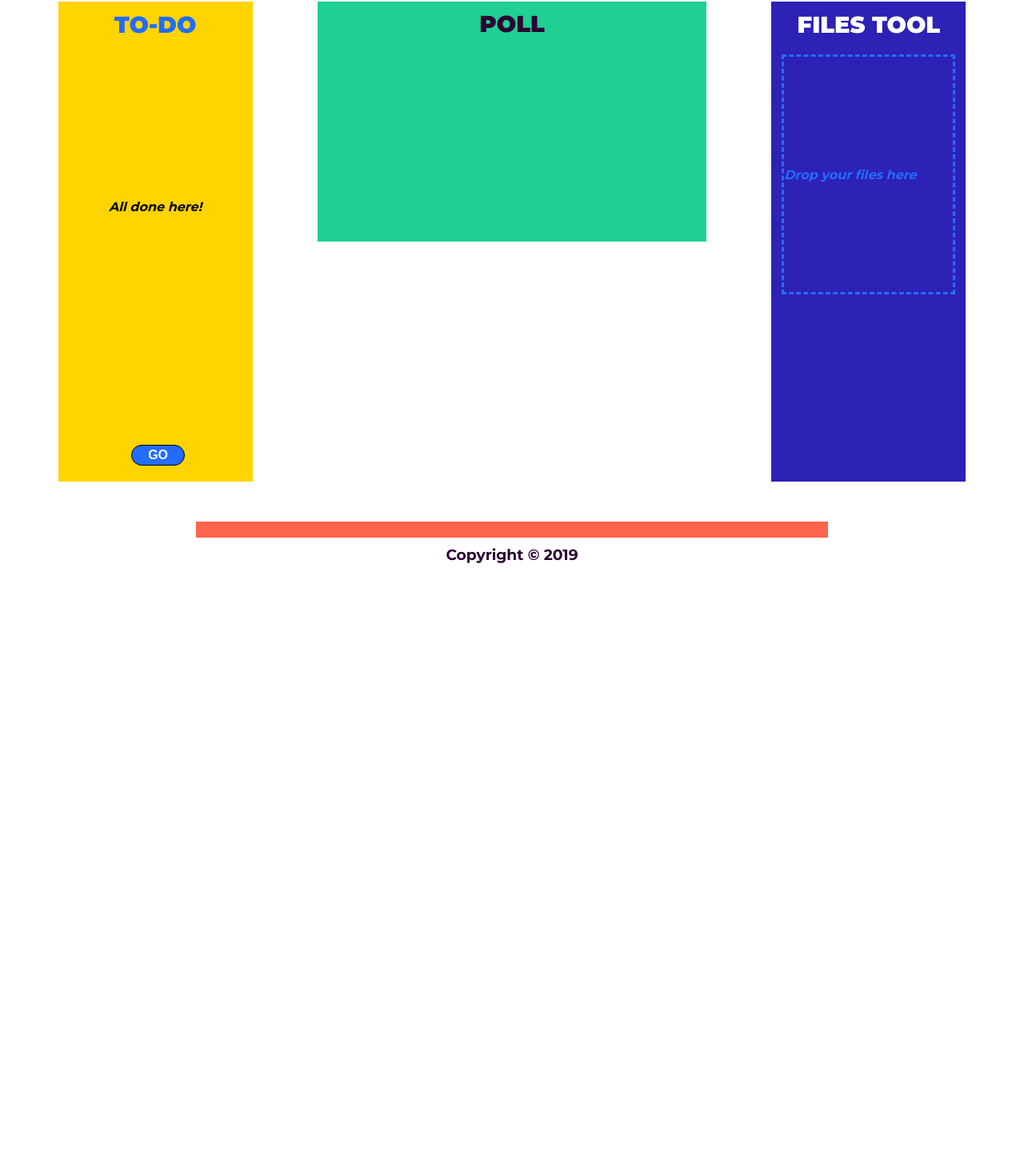
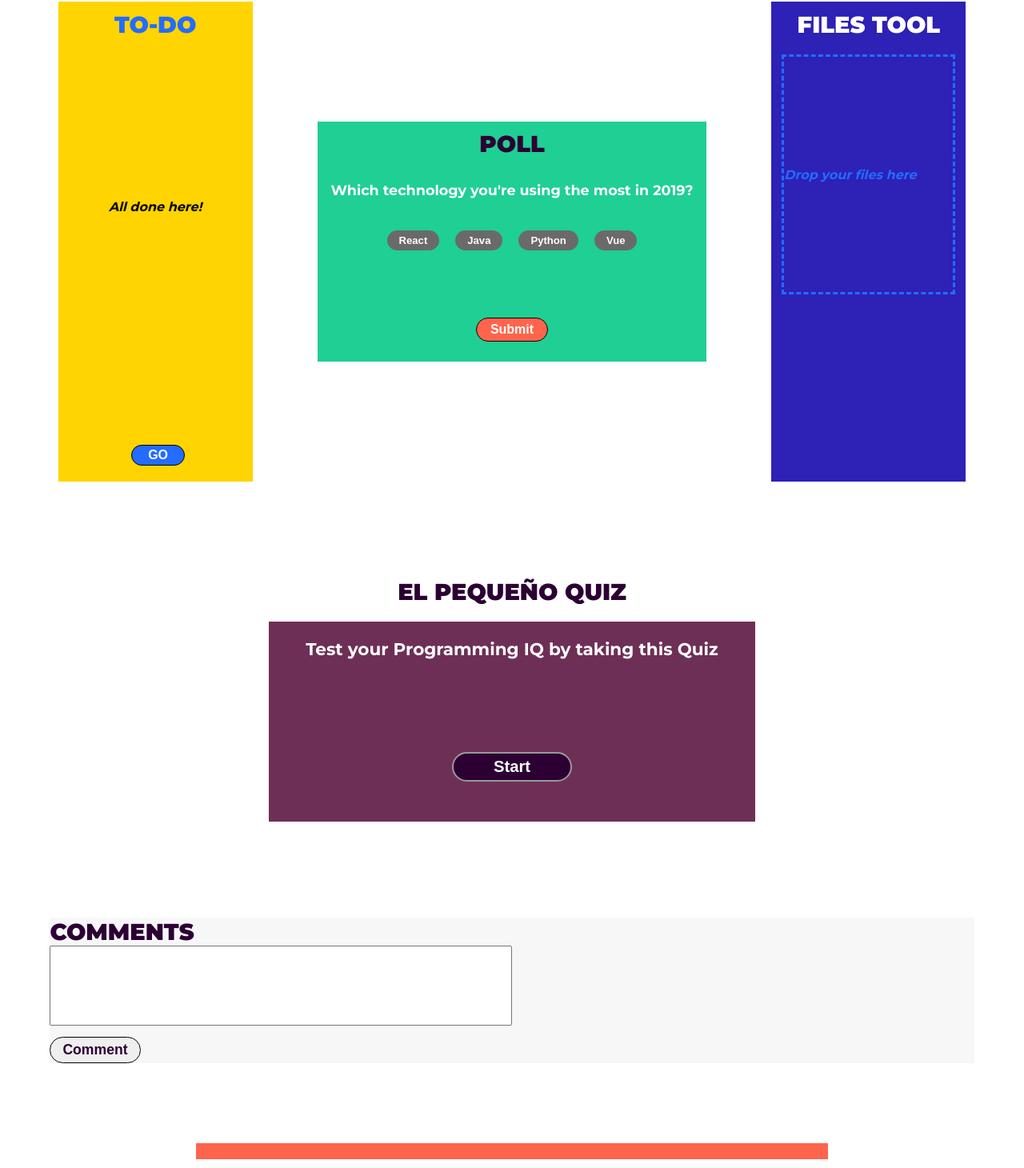
Before and after one commit to gustavozapata/react-gz, a React (Create React App) app: page / in a window 1280 px wide. Shown: the part 203-1663 px from the top of the page at 80% size. Before the commit the page ends 908 px from the top, so only its background shows below. Built offline with nearby package versions, Linux system fonts and the light colour scheme.

Commit message:
added quiz and comments

```diff
--- a/src/App.css
+++ b/src/App.css
@@ -5,6 +5,7 @@
   --blue: #236cff;
   --green: #1fcf93;
   --orange: #ff644c;
+  --vinotinto: #6e2f56;
 }
 
 * {
@@ -19,6 +20,15 @@ body {
 h1 {
   font-weight: 900;
   font-size: 1.8em;
+}
+button {
+  padding: 5px 15px;
+  border: 1px solid black;
+  font-weight: 900;
+  font-size: 1.1em;
+  border-radius: 50px;
+  cursor: pointer;
+  transition: all 0.3s;
 }
 
 /* Header */
@@ -48,10 +58,11 @@ h1 {
   width: 95%;
   margin: 0 auto;
 }
-section {
+.section-main {
   display: flex;
   margin: 50px auto;
   justify-content: space-around;
+  align-items: center;
 }
 /* App */
 
@@ -98,7 +109,7 @@ section {
 /* Poll */
 .poll {
   flex-basis: 40%;
-
+  position: relative;
   height: 300px;
   background-color: var(--green);
 }
@@ -106,6 +117,47 @@ section {
   text-align: center;
   margin: 10px auto;
   color: var(--purple);
+}
+.poll p {
+  color: white;
+  width: 95%;
+  font-size: 1.1em;
+  margin: 30px auto;
+  font-weight: bold;
+  text-align: center;
+}
+.poll span button {
+  padding: 5px 15px;
+  margin: 10px;
+  background-color: #6a6a6a;
+  color: white;
+  font-weight: 900;
+  border: none;
+  cursor: pointer;
+  font-size: 0.82em;
+}
+.poll span button:hover {
+  background-color: white;
+  color: var(--green);
+}
+#pollSubmit {
+  position: absolute;
+  width: 90px;
+  padding: 5px 15px;
+  border-radius: 50px;
+  border: 1px solid black;
+  background-color: var(--orange);
+  left: 50%;
+  bottom: 25px;
+  color: white;
+  font-weight: 900;
+  font-size: 1em;
+  margin-left: -45px;
+  cursor: pointer;
+}
+#pollSubmit:hover {
+  background-color: white;
+  color: var(--orange);
 }
 /* Poll */
 
@@ -122,3 +174,86 @@ section {
   text-align: center;
 }
 /* FilesTool */
+
+/* Quiz */
+.section2 {
+  width: 95;
+  margin: 120px auto;
+}
+.quiz {
+  margin: 50px auto;
+  text-align: center;
+}
+.quiz h1 {
+  color: var(--purple);
+}
+.elQuiz {
+  width: 50%;
+  height: 250px;
+  position: relative;
+  background-color: var(--vinotinto);
+  color: white;
+  margin: 20px auto;
+  font-weight: 900;
+  font-size: 1.15em;
+  padding: 1px;
+}
+.elQuiz h3 {
+  margin-top: 20px;
+}
+.elQuiz button {
+  position: absolute;
+  width: 150px;
+  border: 2px solid #999;
+  background-color: var(--purple);
+  border-radius: 50px;
+  font-weight: 900;
+  top: 65%;
+  left: 50%;
+  margin-left: -75px;
+  cursor: pointer;
+  color: #fff;
+}
+.elQuiz button:hover {
+  background-color: white;
+  color: var(--purple);
+}
+/* Quiz */
+
+/* CommentText */
+.section-comments {
+  width: 95%;
+  margin: 100px auto;
+  background-color: #f7f7f7;
+}
+.comment-text textarea {
+  width: 50%;
+  height: 100px;
+  resize: none;
+  padding: 10px;
+  font-size: 1.1em;
+  font-weight: 700;
+  font-family: "Montserrat", sans-serif;
+}
+.comment-text button {
+  display: block;
+  color: var(--purple);
+  margin: 10px 0 0 0;
+}
+.comment-text button:hover {
+  background-color: var(--purple);
+  color: white;
+}
+/* CommentText */
+
+@media only screen and (max-width: 658px) {
+  .section-main {
+    display: block;
+  }
+  .elQuiz {
+    width: 100%;
+  }
+  .comment-text textarea {
+    width: 90%;
+  }
+}
--- a/src/App.js
+++ b/src/App.js
@@ -8,6 +8,8 @@ import TodoPreview from "./components/TodoPreview";
 import FilesTool from "./components/FilesTool";
 import Poll from "./components/Poll";
 import Todo from "./components/pages/Todo";
+import Quiz from "./components/Quiz";
+import CommentText from "./components/CommentText";
 
 import "./App.css";
 
@@ -22,10 +24,16 @@ class App extends Component {
             path="/"
             render={props => (
               <React.Fragment>
-                <section>
+                <section className="section-main">
                   <TodoPreview />
                   <Poll />
                   <FilesTool />
+                </section>
+                <section className="section2">
+                  <Quiz />
+                </section>
+                <section className="section-comments">
+                  <CommentText />
                 </section>
               </React.Fragment>
             )}
--- /dev/null
+++ b/src/components/CommentText.js
@@ -0,0 +1,13 @@
+import React from "react";
+
+const CommentText = () => {
+  return (
+    <div className="comment-text">
+      <h1 style={{ color: "var(--purple)" }}>COMMENTS</h1>
+      <textarea />
+      <button>Comment</button>
+    </div>
+  );
+};
+
+export default CommentText;
--- a/src/components/Poll.js
+++ b/src/components/Poll.js
@@ -6,6 +6,16 @@ class Poll extends Component {
     return (
       <div className="poll">
         <h1>POLL</h1>
+        <p>Which technology you're using the most in 2019?</p>
+        <div style={{ margin: "10px auto", textAlign: "center" }}>
+          <span>
+            <button>React</button><button>Java</button>
+          </span>
+          <span>
+            <button>Python</button><button>Vue</button>
+          </span>
+        </div>
+        <button id="pollSubmit">Submit</button>
       </div>
     );
   }
--- /dev/null
+++ b/src/components/Quiz.js
@@ -0,0 +1,18 @@
+import React, { Component } from "react";
+
+class Quiz extends Component {
+  state = {};
+  render() {
+    return (
+      <div className="quiz">
+        <h1>EL PEQUEÑO QUIZ</h1>
+        <div className="elQuiz">
+          <h3>Test your Programming IQ by taking this Quiz</h3>
+          <button>Start</button>
+        </div>
+      </div>
+    );
+  }
+}
+
+export default Quiz;
--- a/src/components/layout/Footer.js
+++ b/src/components/layout/Footer.js
@@ -2,7 +2,7 @@ import React from "react";
 
 const Footer = () => {
   return (
-    <div>
+    <div style={{ marginBottom: "20px" }}>
       <span
         style={{
           width: "65%",
@@ -12,7 +12,16 @@ const Footer = () => {
           backgroundColor: "var(--orange)"
         }}
       />
-      <h3 style={footerStyle}>Copyright &copy; 2019</h3>
+      <h3 style={footerStyle}>
+        <a
+          href="https://gustavozapata.me"
+          target="_blank"
+          rel="noopener noreferrer"
+        >
+          GZ
+        </a>{" "}
+        Copyright &copy; 2019
+      </h3>
     </div>
   );
 };
```
